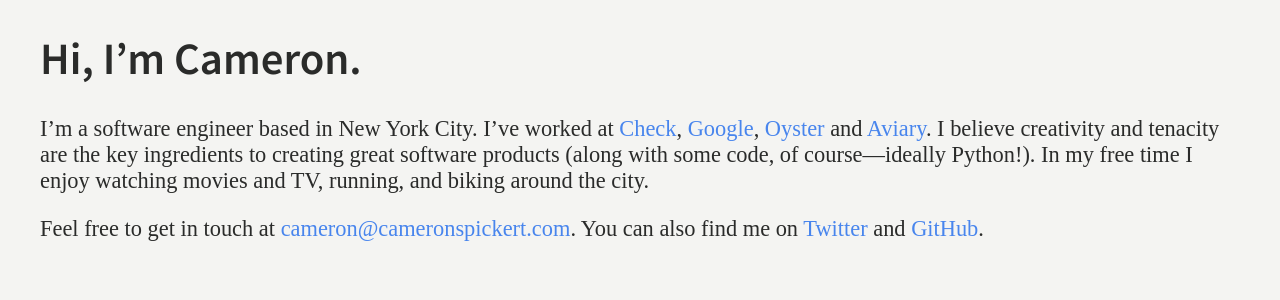
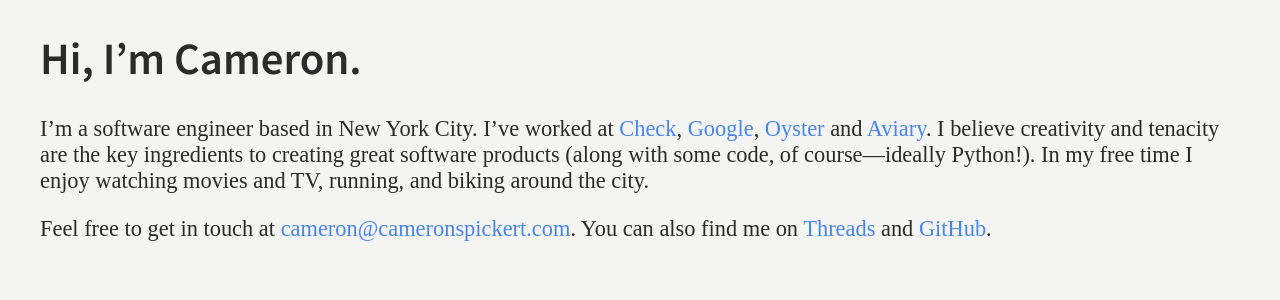
Before and after one commit to cspickert/cspickert.github.io, a Jekyll site: the page built from index.md, in a window 1280 px wide. Shown: the top 300 px of the page. Built offline with Jekyll 4.4.1, drawn with Linux system fonts in a browser that asks for light colours; some web fonts are replaced; our own code applies the rules of GitHub Pages for plain Markdown files.

Commit message:
Update index.md

```diff
--- a/index.md
+++ b/index.md
@@ -5,11 +5,11 @@ layout: default
 
 I'm a software engineer based in New York City. I've worked at [Check][k], [Google][p], [Oyster][o] and [Aviary][a]. I believe creativity and tenacity are the key ingredients to creating great software products (along with some code, of course—ideally Python!). In my free time I enjoy watching movies and TV, running, and biking around the city.
 
-Feel free to get in touch at [{{ site.email }}](mailto:{{ site.email }}). You can also find me on [Twitter][t] and [GitHub][g].
+Feel free to get in touch at [{{ site.email }}](mailto:{{ site.email }}). You can also find me on [Threads][t] and [GitHub][g].
 
 [k]: https://checkhq.com
 [p]: https://en.wikipedia.org/wiki/Google_Play_Books
 [o]: https://en.wikipedia.org/wiki/Oyster_(company)
 [a]: https://en.wikipedia.org/wiki/Aviary_(image_editor)
-[t]: https://twitter.com/cameronspickert
+[t]: https://threads.net/cspickert
 [g]: https://github.com/cspickert
```
